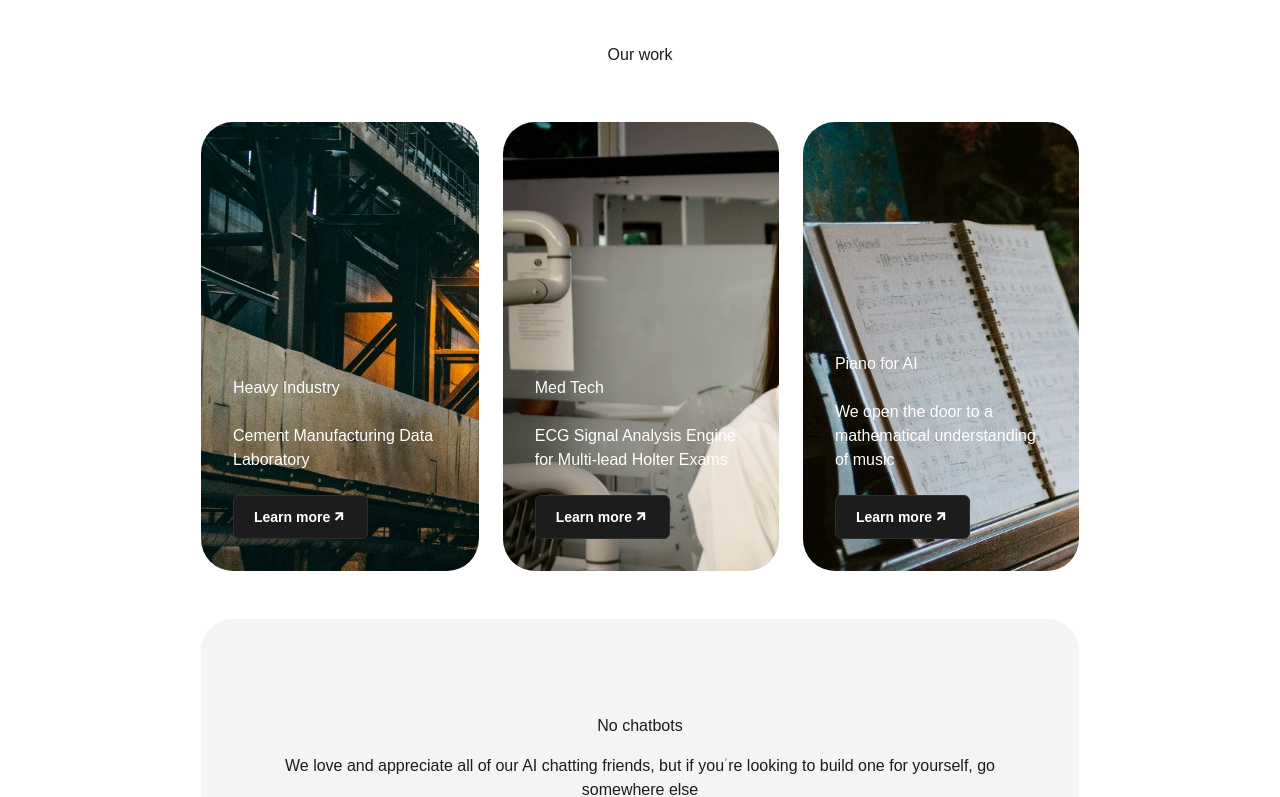
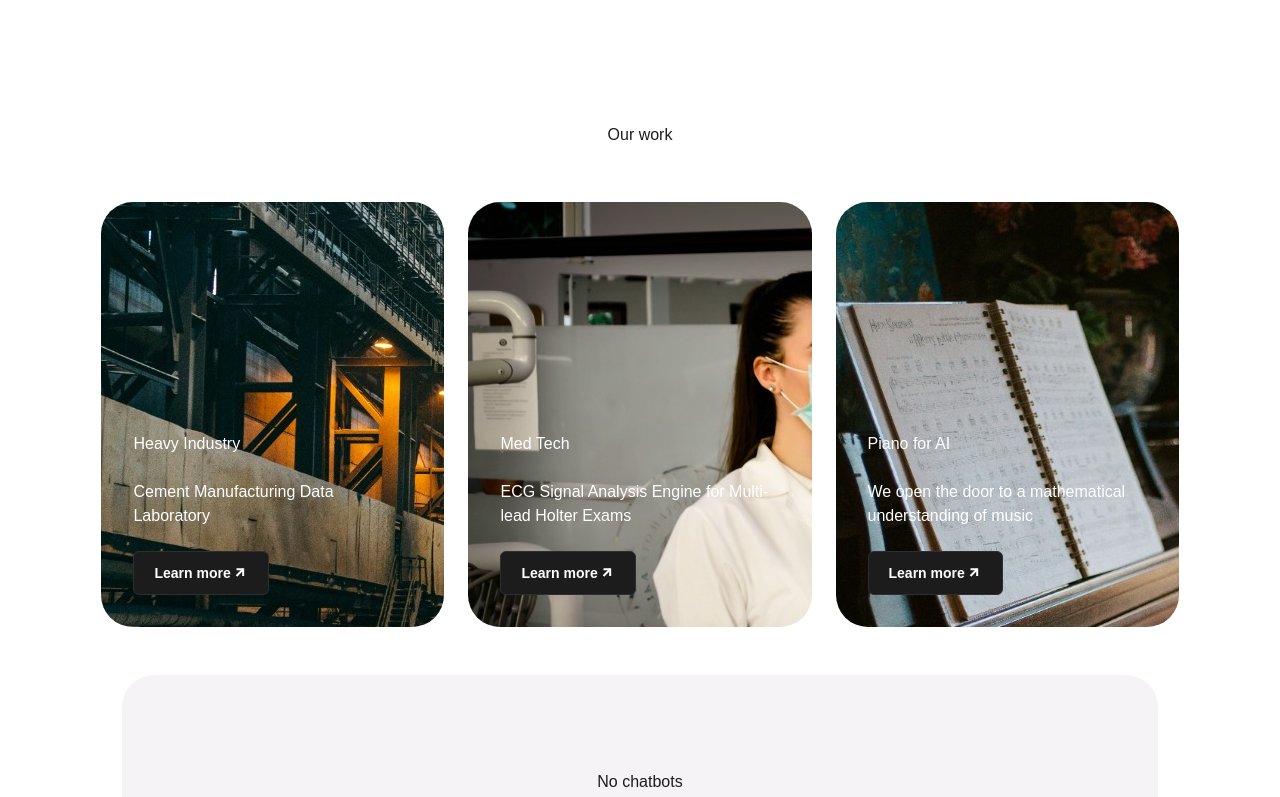
Before and after one commit to Nospoko/epr-landing, a Next.js app in the folder algrtm/: page / in a window 1280 px wide. Shown: the part 1926-2723 px from the top of the page. Built offline with nearby package versions, Linux system fonts and the light colour scheme.

Commit message:
OurWork upaded with proper styles

```diff
--- a/algrtm/src/components/OurWork.js
+++ b/algrtm/src/components/OurWork.js
@@ -4,12 +4,12 @@ import CustomIcon from "./shared/CustomIcon";
 
 const OurWork = () => {
   return (
-    <section className="mt-[2.75rem] w-full justify-center items-center text-center max-w-[78.25rem] flex flex-col gap-6 mx-[1rem] md:max-w-[54.875rem] md:mt-[7.75rem md:mx-[4.56rem] xl:m-[5.88rem] bg-neutralLight-neutral100 dark:bg-neutralDark-neutral100">
+    <section className=" w-full flex flex-col justify-center items-center text-center gap-6 mt-[2.75rem] mx-[1rem] md:mt-[7.75rem] md:mx-[4.56rem] xl:mx-[5.88rem] bg-neutralLight-neutral100 dark:bg-neutralDark-neutral100">
       <h4 className="h4 lg:h2 text-neutralLight-neutral10 dark:text-neutralDark-neutral10">
         Our work
       </h4>
-      <div className="flex flex-col lg:flex-row w-full gap-[1.5rem] md:flex-row xl:gap-[2rem] mt-[2rem]">
-        <div className="flex flex-col justify-end  items-center self-stretch pt-[9.29169rem] pb-[0.02081rem] rounded-[2rem] max-w-[20.25rem] text-neutralLight-neutral100 bg-[url('/heavyIndustry-bg-image.jpeg')]">
+      <div className="flex flex-col items-center justify-center w-full lg:flex-row gap-[1.5rem] md:flex-row xl:gap-[2rem] mt-[2rem]">
+        <div className=" flex flex-col justify-end items-center self-stretch pt-[9.29169rem] pb-[0.02081rem] rounded-[2rem] w-[21.44rem] text-neutralLight-neutral100 bg-[url('/heavyIndustry-bg-image.jpeg')]">
           <div className="flex flex-col shrink-0 items-start text-start justify-self-end gap-[1.5rem] px-[1.5rem] py-[2.75rem] lg:p-[2rem] xl:p-[2.75rem]">
             <h5 className="h5_small mt-[3rem]">Heavy Industry </h5>
             <p className="p2">Cement Manufacturing Data Laboratory</p>
@@ -59,7 +59,7 @@ const OurWork = () => {
           </div>
         </div>
       </div>
-      <div className="mt-[1.5rem] flex flex-col gap-[1rem] items-center self-stretch  w-full px-[1.5rem] md:px-[3.38rem] xl:mx-[6.75rem] py-[5.88rem]  text-neutralLight-neutral10 dark:text-neutralDark-neutral10 bg-neutralLight-neutral90 dark:bg-neutralDark-neutral90 rounded-[2rem]">
+      <div className="mt-[1.5rem] flex flex-col gap-[1rem] items-center w-full max-w-[64.75rem] px-[1.5rem] md:px-[3.38rem] xl:mx-[6.75rem] py-[5.88rem] text-neutralLight-neutral10 dark:text-neutralDark-neutral10 bg-neutralLight-neutral90 dark:bg-neutralDark-neutral90 rounded-[2rem]">
         <h5 className="h5_500">No chatbots</h5>
         <h6 className="h6_600">
           We love and appreciate all of our AI chatting friends, but if you’re
```
